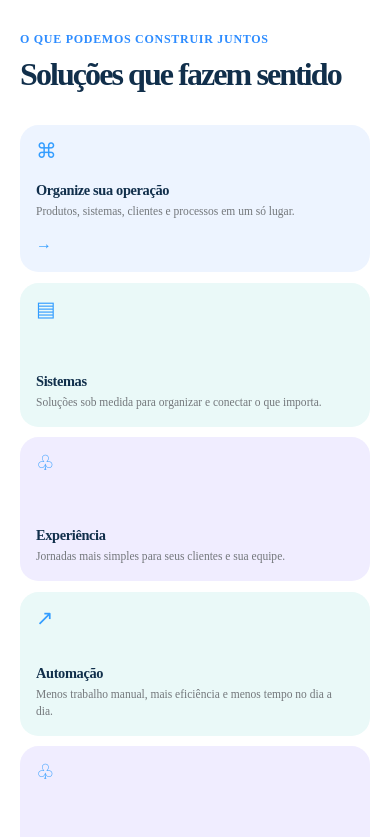
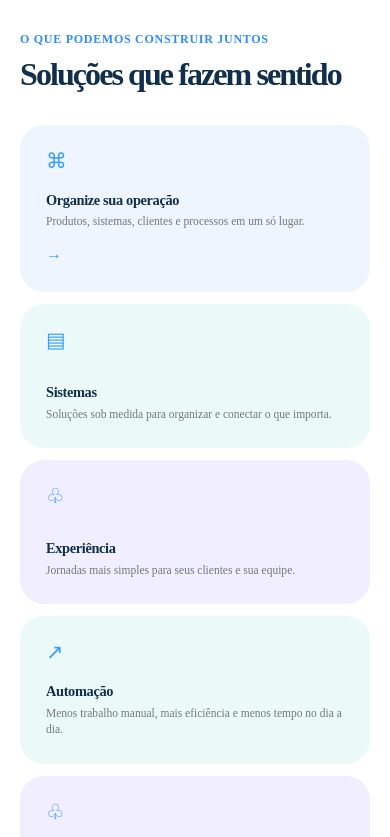
Before and after one commit to LeevelopStudio/leevelop-web, a Next.js app: page / in a window 390 px wide. Shown: the part 660-1497 px from the top of the page. Built offline with nearby package versions, Linux system fonts and the light colour scheme.

Commit message:
style: match Framer solutions mosaic geometry and responsive spacing

```diff
--- a/components/sections/Solutions.module.css
+++ b/components/sections/Solutions.module.css
@@ -1,10 +1,10 @@
 .section { padding-block: clamp(3.5rem, 7vw, 7rem); }
 .intro { margin-bottom: clamp(2rem, 4vw, 3.5rem); }
 .heading { margin-top: .45rem; font-size: clamp(2rem, 3.7vw, 3.7rem); font-weight: 800; letter-spacing: -.06em; }
-.grid { display: grid; grid-template-columns: repeat(3,minmax(0,1fr)); grid-template-rows: repeat(4,minmax(6.5rem,auto)); grid-template-areas: "operation systems experience" "operation automation decisions" "discovery control integrations" "architecture architecture integrations"; gap: .65rem; }
-.card { position: relative; display: flex; flex-direction: column; justify-content: space-between; min-width: 0; padding: clamp(1rem,2vw,1.65rem); border-radius: 1.15rem; transition: transform var(--transition-base); }
+.grid { display: grid; grid-template-columns: minmax(0,1.10fr) repeat(2,minmax(0,1fr)); grid-template-rows: 150px 150px 150px 118px; grid-template-areas: "operation systems experience" "operation automation decisions" "discovery control integrations" "architecture architecture integrations"; gap: 16px; }
+.card { position: relative; display: flex; flex-direction: column; justify-content: space-between; min-width: 0; padding: 26px; border-radius: 24px; transition: transform var(--transition-base); }
 .card:hover { transform: translateY(-3px); }
-.blue { background: #edf4ff; } .mint { background: #eaf9f8; } .lavender { background: #f0edff; }
+.blue { background: #EEF5FF; } .mint { background: #ECF9F9; } .lavender { background: #F1EFFF; }
 .operation { grid-area: operation; } .systems { grid-area: systems; } .experience { grid-area: experience; }
 .automation { grid-area: automation; } .decisions { grid-area: decisions; } .discovery { grid-area: discovery; }
 .control { grid-area: control; } .architecture { grid-area: architecture; } .integrations { grid-area: integrations; }
@@ -17,11 +17,11 @@
 .architecture .cardContent { padding-top: 0; }
 .architecture .arrow { position: absolute; right: 0; top: 0; }
 @media(max-width:720px) {
- .grid { grid-template-columns: repeat(2,minmax(0,1fr)); grid-template-rows: auto; grid-template-areas: "operation systems" "operation automation" "experience decisions" "discovery control" "architecture integrations"; }
+ .grid { grid-template-columns: repeat(2,minmax(0,1fr)); grid-template-rows: repeat(5,minmax(150px,auto)); gap: 14px; grid-template-areas: "operation systems" "operation automation" "experience decisions" "discovery control" "architecture integrations"; }
  .architecture { flex-direction: column; align-items: flex-start; }
  .card { min-height: 9rem; }
 }
 @media(max-width:480px) {
- .grid { grid-template-columns: 1fr; grid-template-areas: "operation" "systems" "experience" "automation" "decisions" "discovery" "control" "architecture" "integrations"; }
+ .grid { grid-template-columns: 1fr; grid-template-rows: auto; gap: 12px; grid-template-areas: "operation" "systems" "experience" "automation" "decisions" "discovery" "control" "architecture" "integrations"; }
  .card { min-height: 9rem; }
 }
```
